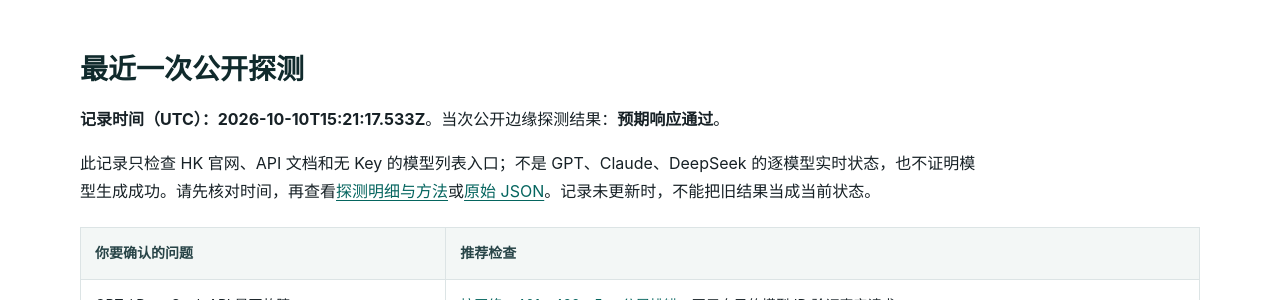
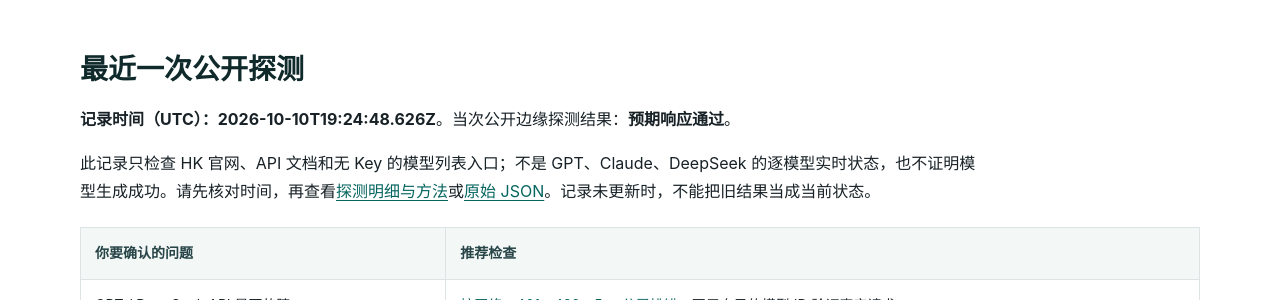
Before and after one commit to KKWANG4444/api-status, a Jekyll site: the page built from index.md, in a window 1280 px wide and 900 px high, scrolled down 364 px. Shown: the part 151-451 px from the top of the window. Built offline with Jekyll 4.4.1, drawn with Linux system fonts in a browser that asks for light colours.

Commit message:
chore: update public edge status

```diff
--- a/_data/status.json
+++ b/_data/status.json
@@ -1,7 +1,7 @@
 {
   "status": "operational",
-  "checked_at": "2026-10-10T15:21:17.533Z",
-  "duration_ms": 787,
+  "checked_at": "2026-10-10T19:24:48.626Z",
+  "duration_ms": 359,
   "overall": true,
   "components": [
     {
@@ -10,7 +10,7 @@
       "url": "https://www.aifast.hk/",
       "ok": true,
       "status": 200,
-      "elapsed_ms": 785,
+      "elapsed_ms": 357,
       "content_type": "text/html; charset=utf-8",
       "detail": "Expected public edge response"
     },
@@ -20,7 +20,7 @@
       "url": "https://api.aifast.hk/",
       "ok": true,
       "status": 200,
-      "elapsed_ms": 249,
+      "elapsed_ms": 305,
       "content_type": "text/html",
       "detail": "Expected public edge response"
     },
@@ -30,7 +30,7 @@
       "url": "https://www.aifast.hk/v1/models",
       "ok": true,
       "status": 401,
-      "elapsed_ms": 313,
+      "elapsed_ms": 314,
       "content_type": "application/json; charset=utf-8",
       "detail": "Expected public edge response"
     }
--- a/data/status.json
+++ b/data/status.json
@@ -1,7 +1,7 @@
 {
   "status": "operational",
-  "checked_at": "2026-10-10T15:21:17.533Z",
-  "duration_ms": 787,
+  "checked_at": "2026-10-10T19:24:48.626Z",
+  "duration_ms": 359,
   "overall": true,
   "components": [
     {
@@ -10,7 +10,7 @@
       "url": "https://www.aifast.hk/",
       "ok": true,
       "status": 200,
-      "elapsed_ms": 785,
+      "elapsed_ms": 357,
       "content_type": "text/html; charset=utf-8",
       "detail": "Expected public edge response"
     },
@@ -20,7 +20,7 @@
       "url": "https://api.aifast.hk/",
       "ok": true,
       "status": 200,
-      "elapsed_ms": 249,
+      "elapsed_ms": 305,
       "content_type": "text/html",
       "detail": "Expected public edge response"
     },
@@ -30,7 +30,7 @@
       "url": "https://www.aifast.hk/v1/models",
       "ok": true,
       "status": 401,
-      "elapsed_ms": 313,
+      "elapsed_ms": 314,
       "content_type": "application/json; charset=utf-8",
       "detail": "Expected public edge response"
     }
```
